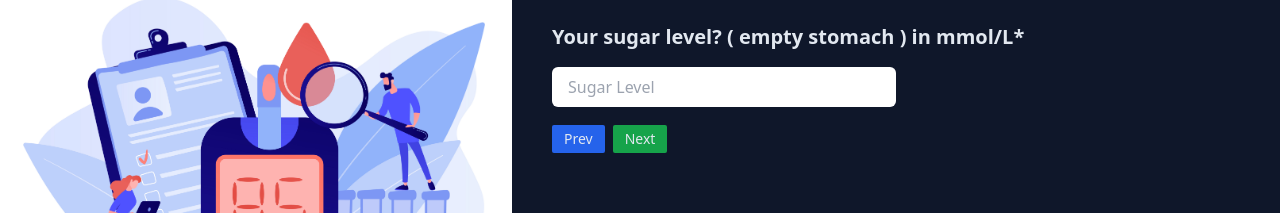
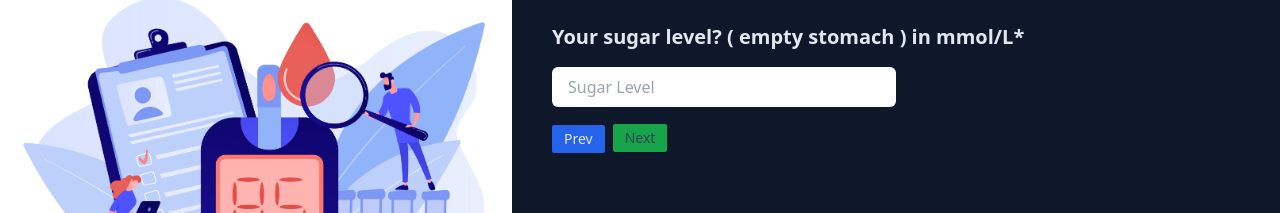
Before and after one commit to rh-abir/check-diabetics, a React (Vite) app: page /suger-level in a window 1280 px wide. Shown: the part 81-294 px from the top of the page. Built offline with nearby package versions, Linux system fonts and the light colour scheme.

Commit message:
Button enable and disabled done by giving value

```diff
--- a/src/pages/Home/UserData/Age.jsx
+++ b/src/pages/Home/UserData/Age.jsx
@@ -1,16 +1,28 @@
-import React from 'react';
-import { Link } from 'react-router-dom';
+import React, { useState } from "react";
+import { Link } from "react-router-dom";
 
 const Age = () => {
-    return (
-        <div className="container">
-      <h2 className="text-lg xl:text-xl lg:text-2xl text-slate-200 font-semibold mb-4">Age?*</h2>
+  const [isTrue, setTrue] = useState(true);
+
+  const inputValue = (e) => {
+    const vlaue = e.target.value;
+    console.log(vlaue);
+    if (vlaue) {
+      setTrue(false);
+    }
+  };
+
+  return (
+    <div className="container">
+      <h2 className="text-lg xl:text-xl lg:text-2xl text-slate-200 font-semibold mb-4">
+        Age?*
+      </h2>
       <form className="flex justify-start">
         <input
           className="px-4 py-2 w-2/3 md:w-1/2  border-0 outline-none rounded-md text-base text-slate-800"
           type="number"
           placeholder="Your Age"
-          required
+          onKeyUp={inputValue}
         />
       </form>
       {/* Next and Prev button */}
@@ -20,14 +32,17 @@ const Age = () => {
             Prev
           </button>
         </Link>
-        <Link to={"/suger-level"}>
-          <button className="bg-green-600 px-3 py-1 text-sm rounded-sm">
-            Next
-          </button>
+        <Link
+          className={`bg-green-600 px-3 py-1 text-sm rounded-sm ${
+            isTrue ? `bg-green-200 text-slate-700` : `bg-green-600`
+          }`}
+          to={"/suger-level"}
+        >
+          <button disabled={isTrue}>Next</button>
         </Link>
       </div>
     </div>
-    );
+  );
 };
 
 export default Age;
--- a/src/pages/Home/UserData/SugarLevel.jsx
+++ b/src/pages/Home/UserData/SugarLevel.jsx
@@ -1,7 +1,16 @@
-import React from "react";
+import React, { useState } from "react";
 import { Link } from "react-router-dom";
 
 const SugarLevel = () => {
+  const [isTrue, setTrue] = useState(true);
+
+  const inputValue = (e) => {
+    const vlaue = e.target.value;
+    console.log(vlaue);
+    if (vlaue) {
+      setTrue(false);
+    }
+  };
   return (
     <div className="container">
       <h2 className="text-lg xl:text-xl lg:text-2xl text-slate-200 font-semibold mb-4">
@@ -12,7 +21,7 @@ const SugarLevel = () => {
           className="px-4 py-2 w-2/3 md:w-1/2  border-0 outline-none rounded-md text-base text-slate-800"
           type="number"
           placeholder="Sugar Level"
-          required
+          onKeyUp={inputValue}
         />
       </form>
       {/* Next and Prev button */}
@@ -22,10 +31,13 @@ const SugarLevel = () => {
             Prev
           </button>
         </Link>
-        <Link to={"/question-four"}>
-          <button className="bg-green-600 px-3 py-1 text-sm rounded-sm">
-            Next
-          </button>
+        <Link
+          className={`bg-green-600 px-3 py-1 text-sm rounded-sm ${
+            isTrue ? `bg-green-200 text-slate-700` : `bg-green-600`
+          }`}
+          to={"/question-four"}
+        >
+          <button disabled={isTrue}>Next</button>
         </Link>
       </div>
     </div>
```
